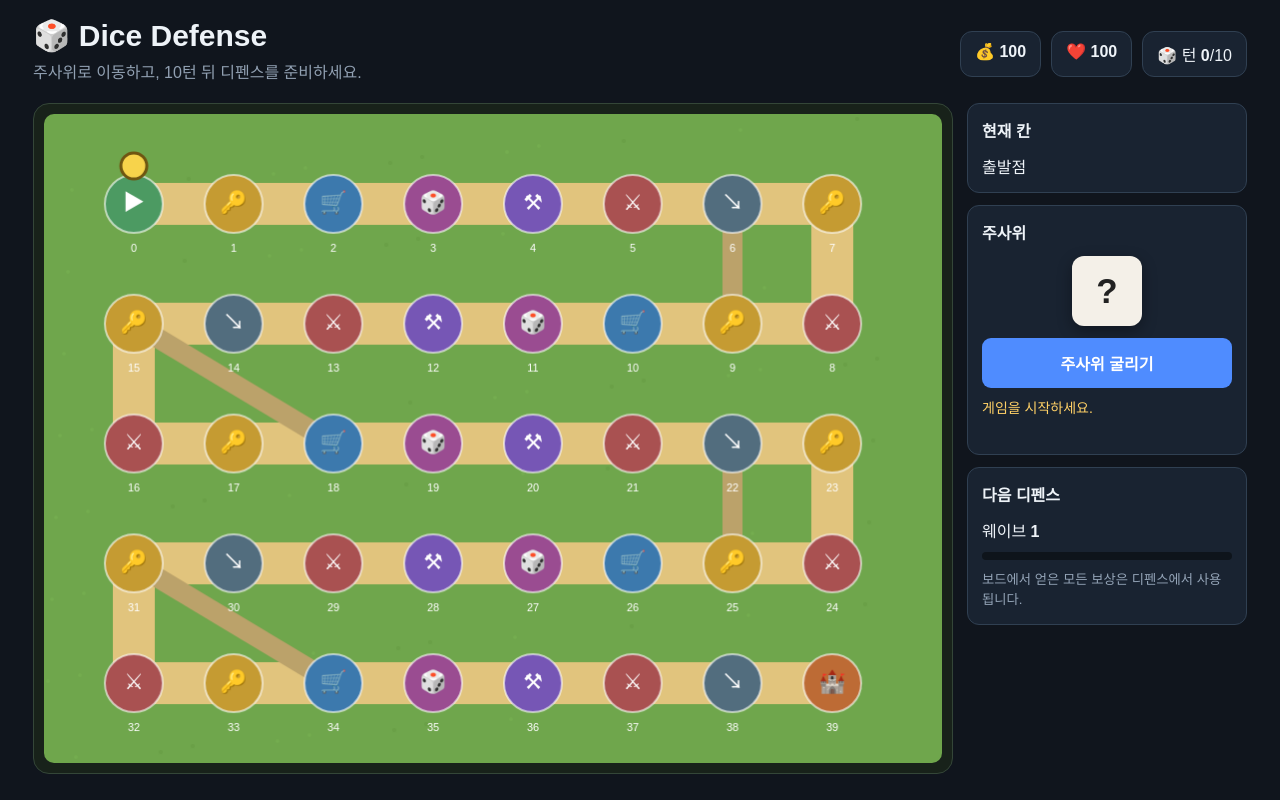
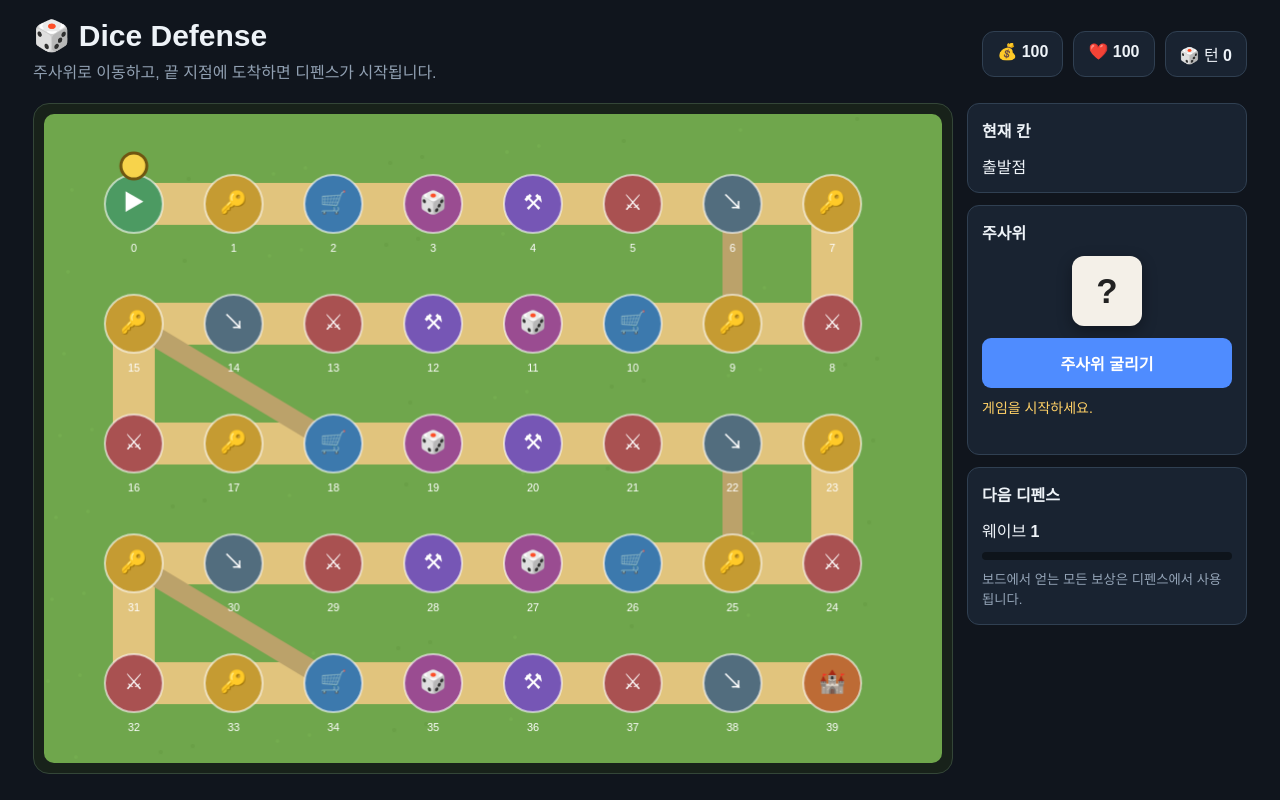
Before and after one commit to kjh9410065-art/board-game, a plain HTML site: page index.html in a window 1280 px wide. Drawn offline with Linux system fonts and the light colour scheme.

Commit message:
턴 표시와 안내 문구 정리

```diff
--- a/index.html
+++ b/index.html
@@ -7,14 +7,14 @@
 </head>
 <body>
 <div id="app">
-  <header><div><h1>🎲 Dice Defense</h1><p>주사위로 이동하고, 10턴 뒤 디펜스를 준비하세요.</p></div>
-  <div class="status"><span>💰 <b id="gold">100</b></span><span>❤️ <b id="hp">100</b></span><span>🎲 턴 <b id="turn">0</b>/10</span></div></header>
+  <header><div><h1>🎲 Dice Defense</h1><p>주사위로 이동하고, 끝 지점에 도착하면 디펜스가 시작됩니다.</p></div>
+  <div class="status"><span>💰 <b id="gold">100</b></span><span>❤️ <b id="hp">100</b></span><span>🎲 턴 <b id="turn">0</b></span></div></header>
   <main>
     <section class="board-wrap"><canvas id="board" width="900" height="650"></canvas></section>
     <aside>
       <div class="card"><h2>현재 칸</h2><div id="tileInfo">출발점</div></div>
       <div class="card"><h2>주사위</h2><div id="dice" class="dice">?</div><button id="roll">주사위 굴리기</button><div id="message">게임을 시작하세요.</div></div>
-      <div class="card"><h2>다음 디펜스</h2><div>웨이브 <b id="wave">1</b></div><div class="bar"><i id="prep"></i></div><small>보드에서 얻은 모든 보상은 디펜스에서 사용됩니다.</small></div>
+      <div class="card"><h2>다음 디펜스</h2><div>웨이브 <b id="wave">1</b></div><div class="bar"><i id="prep"></i></div><small>보드에서 얻는 모든 보상은 디펜스에서 사용됩니다.</small></div>
     </aside>
   </main>
 </div>
```
